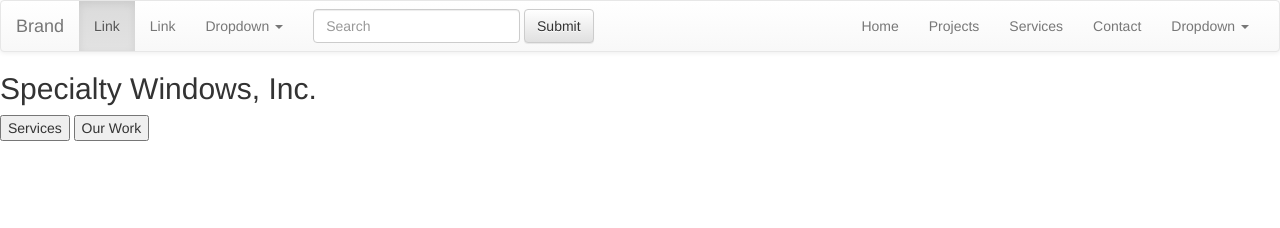
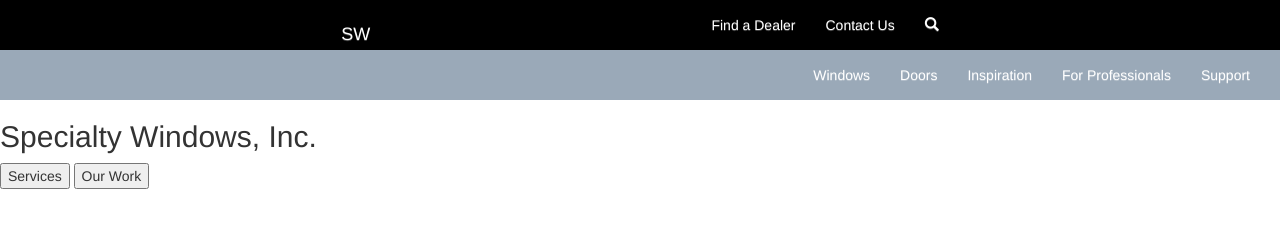
Before and after one commit to bchandler-cca03/Specialty, a plain HTML site: page index.html in a window 1280 px wide. Drawn offline with nearby package versions, Linux system fonts and the light colour scheme.

Commit message:
add SW to Brand Nav section

```diff
--- a/index.html
+++ b/index.html
@@ -18,63 +18,49 @@
 </head>
 <body>
 
-    <nav class="navbar navbar-default">
-        <div class="container-fluid">
-          <!-- Brand and toggle get grouped for better mobile display -->
-          <div class="navbar-header">
-            <button type="button" class="navbar-toggle collapsed" data-toggle="collapse" data-target="#bs-example-navbar-collapse-1" aria-expanded="false">
-              <span class="sr-only">Toggle navigation</span>
-              <span class="icon-bar"></span>
-              <span class="icon-bar"></span>
-              <span class="icon-bar"></span>
-            </button>
-            <a class="navbar-brand" href="#">Brand</a>
-          </div>
+      <div id="firstRow" class="container-fluid bg-primary">
+        <div id="brandId" class="nav-bar header">
+            <a href="/" class="navbar-brand">
+                <!-- <img src="/images/marvin-family-logo-white.png" alt="Family Image"> -->
+                <h4>SW</h4>
+            </a>
+        </div>
+        <div>
+            <ul class="nav navbar-nav">
+                <li>
+                    <a href="/">Find a Dealer</a>
+                </li>
+                <li>
+                    <a href="/">Contact Us</a>
+                </li>
+                <li>
+                    <a href="/"><span class="glyphicon glyphicon-search"></span></a>
+                </li>
+            </ul>
+        </div>
+    </div>
 
-          <!-- Collect the nav links, forms, and other content for toggling -->
-          <div class="collapse navbar-collapse" id="bs-example-navbar-collapse-1">
+    <div id="secondRow" class="container-fluid">
+        <div>
             <ul class="nav navbar-nav">
-              <li class="active"><a href="#">Link <span class="sr-only">(current)</span></a></li>
-              <li><a href="#">Link</a></li>
-              <li class="dropdown">
-                <a href="#" class="dropdown-toggle" data-toggle="dropdown" role="button" aria-haspopup="true" aria-expanded="false">Dropdown <span class="caret"></span></a>
-                <ul class="dropdown-menu">
-                  <li><a href="#">Action</a></li>
-                  <li><a href="#">Another action</a></li>
-                  <li><a href="#">Something else here</a></li>
-                  <li role="separator" class="divider"></li>
-                  <li><a href="#">Separated link</a></li>
-                  <li role="separator" class="divider"></li>
-                  <li><a href="#">One more separated link</a></li>
-                </ul>
-              </li>
+                <li>
+                    <a href="/">Windows</a>
+                </li>
+                <li>
+                    <a href="/">Doors</a>
+                </li>
+                <li>
+                    <a href="/">Inspiration</a>
+                </li>
+                <li>
+                    <a href="/">For Professionals</a>
+                </li>
+                <li>
+                    <a href="/">Support</a>
+                </li>
             </ul>
-            <form class="navbar-form navbar-left">
-              <div class="form-group">
-                <input type="text" class="form-control" placeholder="Search">
-              </div>
-              <button type="submit" class="btn btn-default">Submit</button>
-            </form>
-            <ul class="nav navbar-nav navbar-right">
-              <li><a href="#">Home</a></li>
-              <li><a href="/projects.html">Projects</a></li>
-              <li><a href="/services.html">Services</a></li>
-              <li><a href="/contact.html">Contact</a></li>
-              <li class="dropdown">
-                <a href="#" class="dropdown-toggle" data-toggle="dropdown" role="button" aria-haspopup="true" aria-expanded="false">Dropdown <span class="caret"></span></a>
-                <ul class="dropdown-menu">
-                  <li><a href="#">Action</a></li>
-                  <li><a href="#">Another action</a></li>
-                  <li><a href="#">Something else here</a></li>
-                  <li role="separator" class="divider"></li>
-                  <li><a href="#">Separated link</a></li>
-                </ul>
-              </li>
-            </ul>
-          </div><!-- /.navbar-collapse -->
-        </div><!-- /.container-fluid -->
-      </nav>
-
+        </div>
+    </div>
 
       <div id="ctrl">
         <h2>Specialty Windows, Inc.</h2>
```
